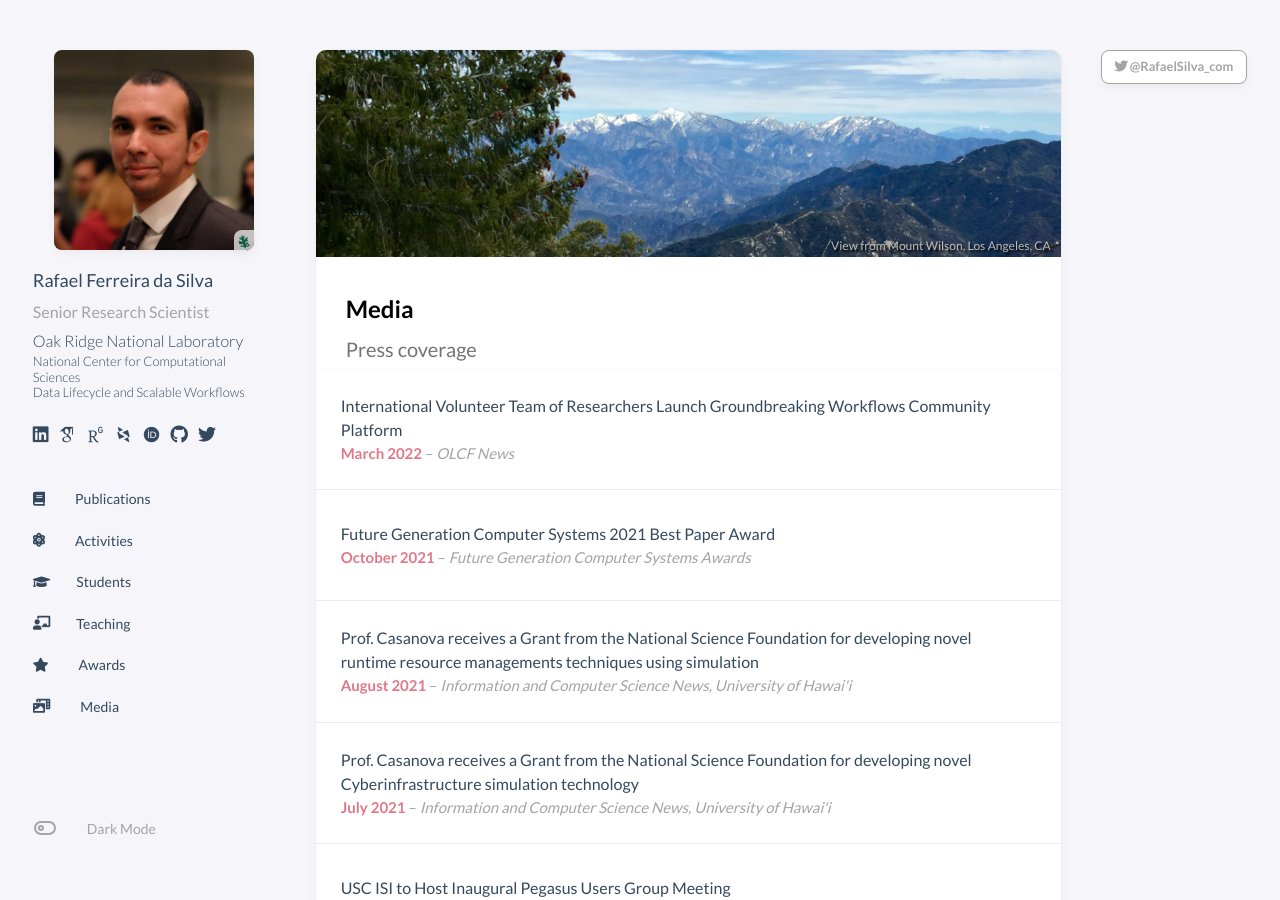
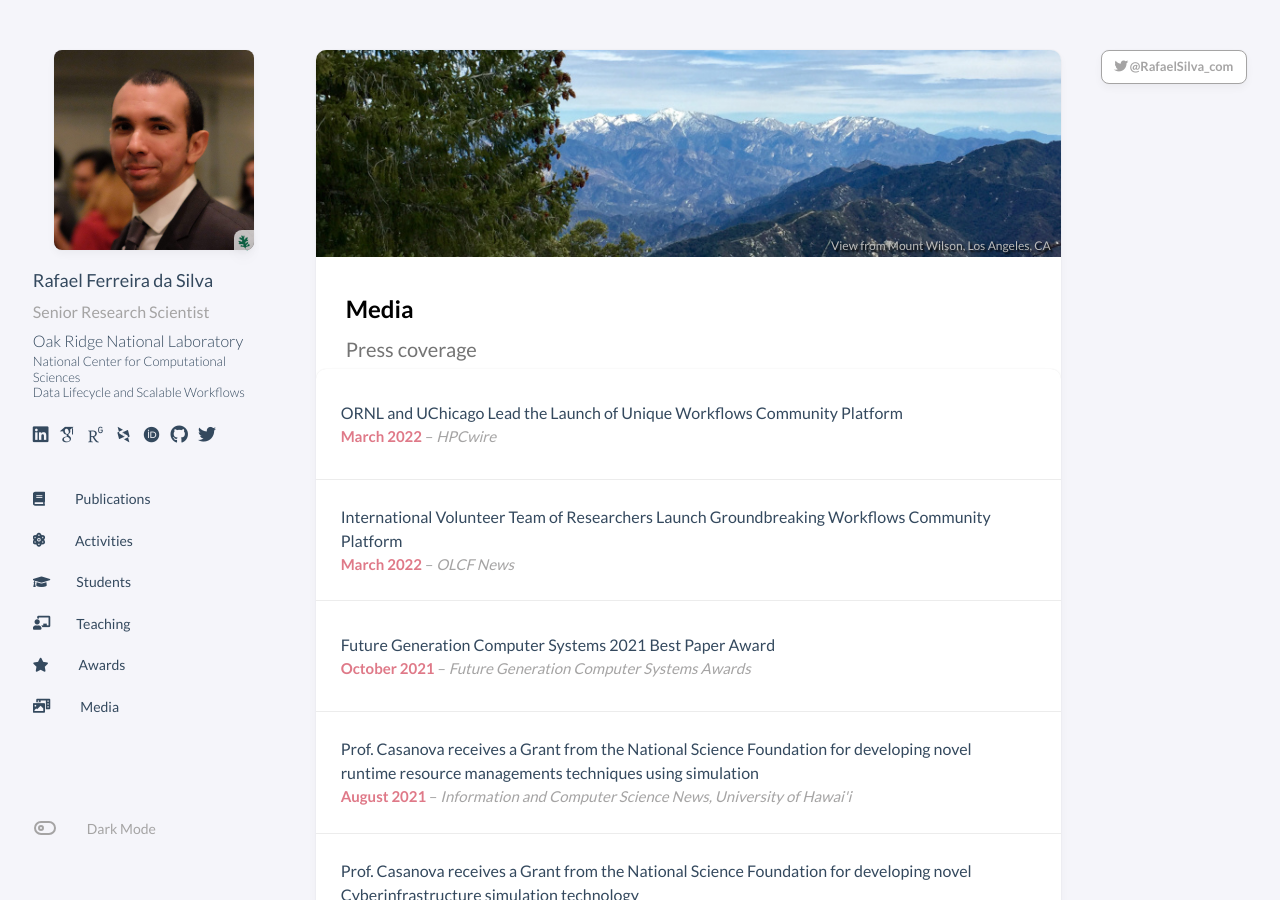
Before and after one commit to rafaelfsilva/rafaelfsilva.github.io, a Jekyll site: the page built from _pages/media.html, in a window 1280 px wide and 900 px high. Built offline with Jekyll 4.4.1, drawn with Linux system fonts in a browser that asks for light colours; some web fonts are replaced; a script that is not in the unit is left out; comment, search, counter and statistics services are not loaded.

Commit message:
Update media.yml

```diff
--- a/_data/media.yml
+++ b/_data/media.yml
@@ -1,3 +1,8 @@
+- title: ORNL and UChicago Lead the Launch of Unique Workflows Community Platform
+  venue: HPCwire
+  date: March 2022
+  link: https://www.hpcwire.com/off-the-wire/ornl-and-uchicago-lead-the-launch-of-unique-workflows-community-platform/
+
 - title: International Volunteer Team of Researchers Launch Groundbreaking Workflows Community Platform
   venue: OLCF News
   date: March 2022
```
